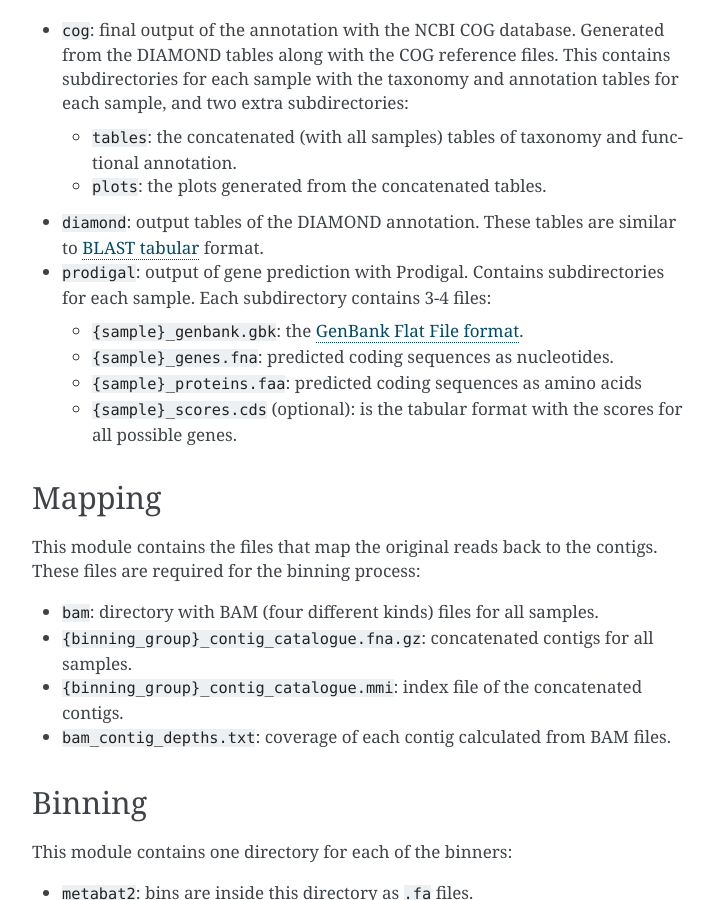
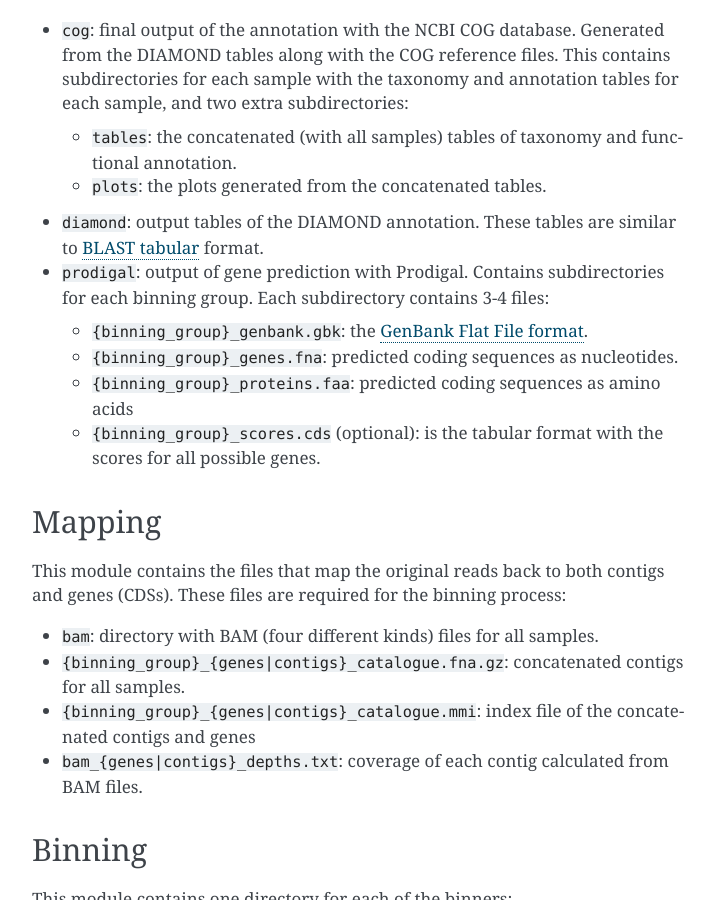
Before and after one commit to vinisalazar/metaphor, a Sphinx documentation site: the page built from docs/source/main/output.md, in a window 1280 px wide and 900 px high, scrolled down 1473 px. Shown: the whole window, without its empty margins (388-1103 px from the left). Built offline with Sphinx 7.4.7, drawn with Linux system fonts in a browser that asks for light colours.

Commit message:
docs: Update docs 'output' page with new annotation format

```diff
--- a/docs/source/main/output.md
+++ b/docs/source/main/output.md
@@ -63,21 +63,21 @@ sample, and two extra subdirectories:
     * `plots`: the plots generated from the concatenated tables.
 * `diamond`: output tables of the DIAMOND annotation. These tables are similar to
 [BLAST tabular](https://www.metagenomics.wiki/tools/blast/blastn-output-format-6) format.
-* `prodigal`: output of gene prediction with Prodigal. Contains subdirectories for each sample. Each subdirectory
+* `prodigal`: output of gene prediction with Prodigal. Contains subdirectories for each binning group. Each subdirectory
 contains 3-4 files:
-    * `{sample}_genbank.gbk`: the [GenBank Flat File format](https://www.ncbi.nlm.nih.gov/Sitemap/samplerecord.html).
-    * `{sample}_genes.fna`: predicted coding sequences as nucleotides.
-    * `{sample}_proteins.faa`: predicted coding sequences as amino acids
-    * `{sample}_scores.cds` (optional):  is the tabular format with the scores for all possible genes.
+    * `{binning_group}_genbank.gbk`: the [GenBank Flat File format](https://www.ncbi.nlm.nih.gov/Sitemap/samplerecord.html).
+    * `{binning_group}_genes.fna`: predicted coding sequences as nucleotides.
+    * `{binning_group}_proteins.faa`: predicted coding sequences as amino acids
+    * `{binning_group}_scores.cds` (optional):  is the tabular format with the scores for all possible genes.
 
 ## Mapping
 
-This module contains the files that map the original reads back to the contigs. These files are required for the
+This module contains the files that map the original reads back to both contigs and genes (CDSs). These files are required for the
 binning process:
 * `bam`: directory with BAM (four different kinds) files for all samples.
-* `{binning_group}_contig_catalogue.fna.gz`: concatenated contigs for all samples.
-* `{binning_group}_contig_catalogue.mmi`: index file of the concatenated contigs.
-* `bam_contig_depths.txt`: coverage of each contig calculated from BAM files.
+* `{binning_group}_{genes|contigs}_catalogue.fna.gz`: concatenated contigs for all samples.
+* `{binning_group}_{genes|contigs}_catalogue.mmi`: index file of the concatenated contigs and genes
+* `bam_{genes|contigs}_depths.txt`: coverage of each contig calculated from BAM files.
 
 ## Binning
 
```
